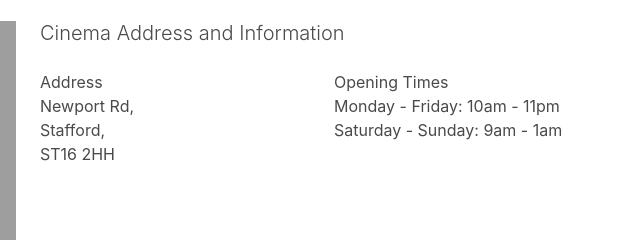
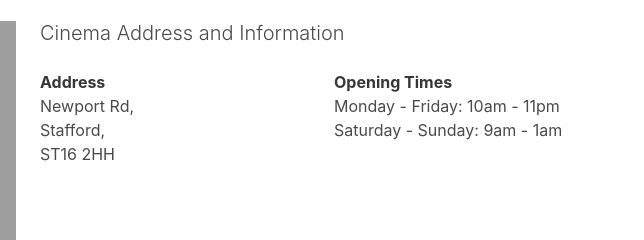
Before and after one commit to crystalamason/DesignForMobileDevices2, a plain HTML site: page cinemasStafford.html in a window 1280 px wide. Shown: the part 443-683 px from the top of the page, 424-1068 px from the left. Drawn offline with Linux system fonts and the light colour scheme; some packages are replaced by stand-ins of ours; grey boxes are pictures that could not be loaded.

```diff
--- a/cinemasStafford.html
+++ b/cinemasStafford.html
@@ -91,13 +91,13 @@
                         <h2 class="subtitle">Cinema Address and Information</h2>
                         <div class="columns">
                             <div class="column">
-                                <h3>Address</h3>
+                                <h3><strong>Address</strong></h3>
                                 <p>Newport Rd,</p>
                                 <p>Stafford,</p>
                                 <p>ST16 2HH</p>
                             </div>
                             <div class="column">
-                                <h3>Opening Times</h3>
+                                <h3><strong>Opening Times</strong></h3>
                                 <p>Monday - Friday: 10am - 11pm</p>
                                 <p>Saturday - Sunday: 9am - 1am</p>
                             </div>
```
